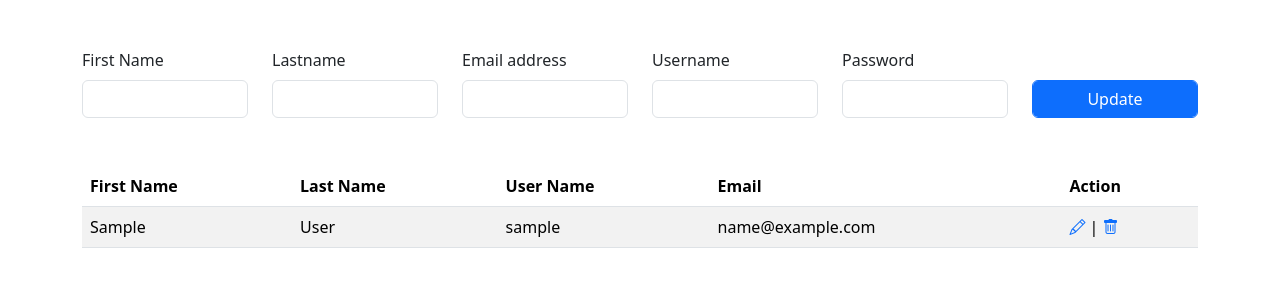
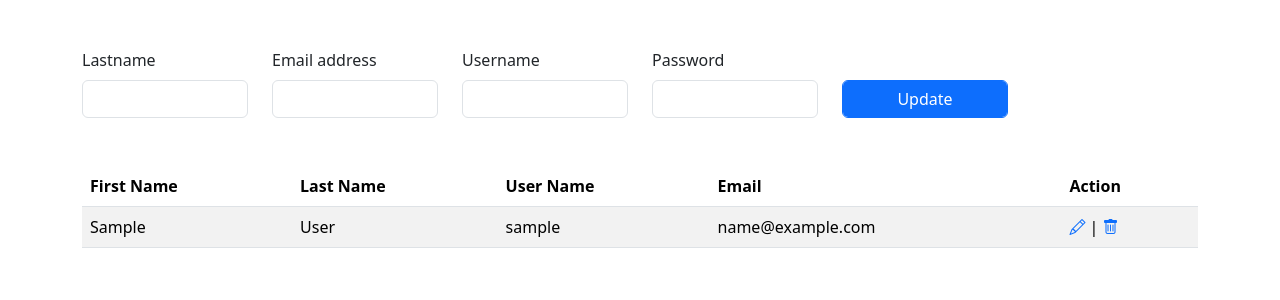
Before and after one commit to jFranzGH/GithubTest, a PHP site: page /index.php in a window 1280 px wide. Shown: the part 56-356 px from the top of the page. Run offline with PHP 8.4, Linux system fonts and the light colour scheme; tables that the repository leaves empty or names only in its code hold one stand-in row (values such as "Sample post"); data that the repository does not hold is empty; a stand-in replaces the project's code that opens the database connection; some libraries are stand-ins or nearby versions.

Commit message:
removed first name

```diff
--- a/index.php
+++ b/index.php
@@ -69,10 +69,7 @@
 			<div class="container">
 			<form method="POST">
 				<div class="row">
-				  <div class="col-md-2">
-				    <label for="fname" class="form-label">First Name</label>
-				    <input type="text" class="form-control" id="fname" name="fname" aria-describedby="emailHelp" value="<?php echo $fname; ?>">
-				  </div>
+
 				  <div class="col-md-2">
 				    <label for="lname" class="form-label">Lastname</label>
 				    <input type="text" class="form-control" id="lname" name="lname" aria-describedby="emailHelp" value="<?php echo $lname; ?>">
```
